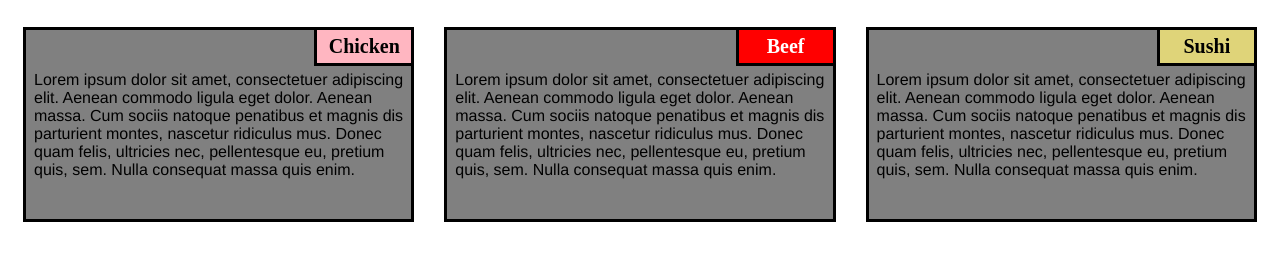
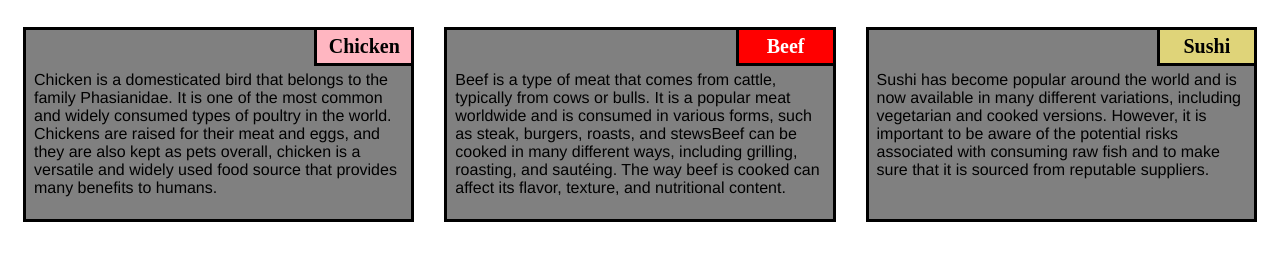
Before and after one commit to hemanttarak/hemanttarak.github.io, a plain HTML site: page index.html in a window 1280 px wide. Shown: the part 95-356 px from the top of the page. Drawn offline with Linux system fonts and the light colour scheme.

Commit message:
Update index.html

```diff
--- a/index.html
+++ b/index.html
@@ -13,7 +13,7 @@
         <div>
             <p class="sub1">Chicken</p>
             <p class="content">
-                Lorem ipsum dolor sit amet, consectetuer adipiscing elit. Aenean commodo ligula eget dolor. Aenean massa. Cum sociis natoque penatibus et magnis dis parturient montes, nascetur ridiculus mus. Donec quam felis, ultricies nec, pellentesque eu, pretium quis, sem. Nulla consequat massa quis enim.
+                Chicken is a domesticated bird that belongs to the family Phasianidae. It is one of the most common and widely consumed types of poultry in the world. Chickens are raised for their meat and eggs, and they are also kept as pets overall, chicken is a versatile and widely used food source that provides many benefits to humans.
             </p>
         </div>
     </section>
@@ -21,14 +21,14 @@
         <div>
             <p class="sub2">Beef</p>
             <p class="content">
-                Lorem ipsum dolor sit amet, consectetuer adipiscing elit. Aenean commodo ligula eget dolor. Aenean massa. Cum sociis natoque penatibus et magnis dis parturient montes, nascetur ridiculus mus. Donec quam felis, ultricies nec, pellentesque eu, pretium quis, sem. Nulla consequat massa quis enim.
+                Beef is a type of meat that comes from cattle, typically from cows or bulls. It is a popular meat worldwide and is consumed in various forms, such as steak, burgers, roasts, and stewsBeef can be cooked in many different ways, including grilling, roasting, and sautéing. The way beef is cooked can affect its flavor, texture, and nutritional content.
         </div>
     </section>
     <section class="column-lg-4 colmn-md-12 colmn-sm-12">
         <div>
             <p class="sub3">Sushi</p>
             <p class="content">
-                Lorem ipsum dolor sit amet, consectetuer adipiscing elit. Aenean commodo ligula eget dolor. Aenean massa. Cum sociis natoque penatibus et magnis dis parturient montes, nascetur ridiculus mus. Donec quam felis, ultricies nec, pellentesque eu, pretium quis, sem. Nulla consequat massa quis enim.
+                Sushi has become popular around the world and is now available in many different variations, including vegetarian and cooked versions. However, it is important to be aware of the potential risks associated with consuming raw fish and to make sure that it is sourced from reputable suppliers.
             </p>
         </div>
 </body>
```
